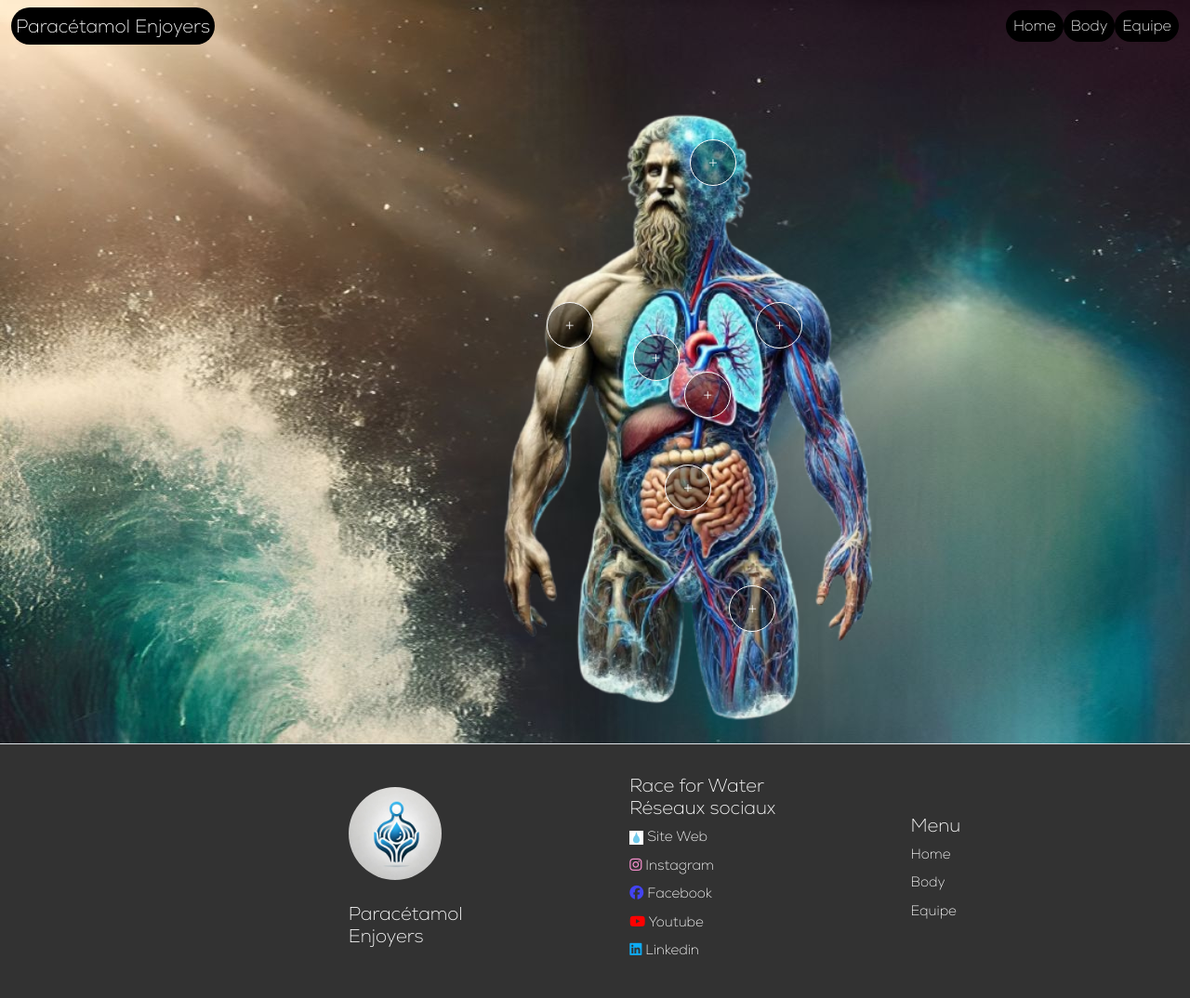
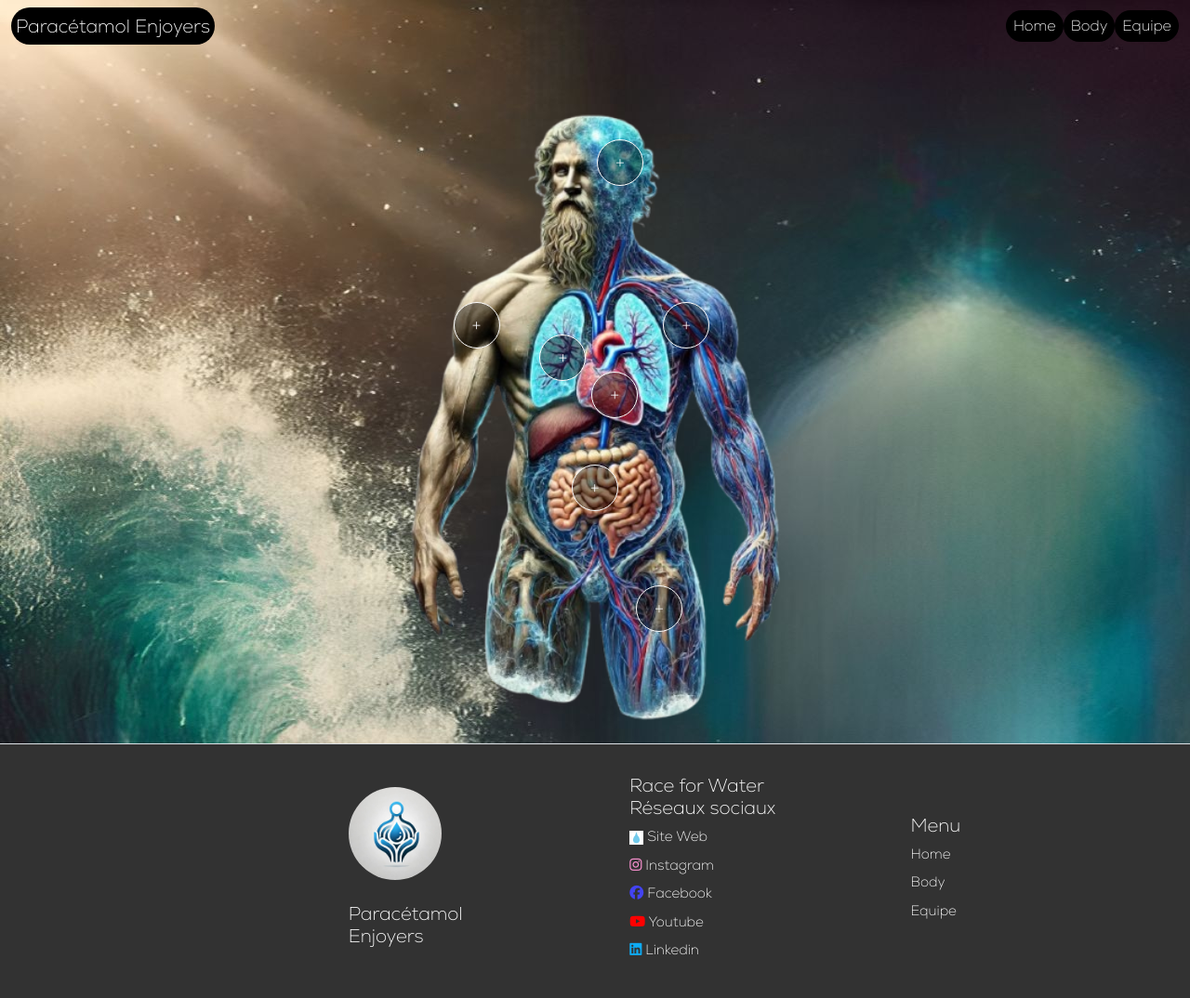
Before and after one commit to 12300238/NDI2024, a PHP site: page /body.php in a window 1280 px wide. Shown: the whole page at 93% size. Run offline with PHP 8.4, Linux system fonts and the light colour scheme.

Commit message:
potissionament dinamique de l'image du corp

```diff
--- a/body.php
+++ b/body.php
@@ -8,7 +8,7 @@
     require_once 'navbar.html';
 ?>
 
-<div class="bodypage">
+<span class="center"><div class="bodypage">
     <img class="body" src="images/body-image.png" alt="Corps humain">
 
     <button type="button" class="button btn-md" style="top: -650px; left: 230px" data-toggle="modal" data-target="#headModal">+</button>
@@ -130,7 +130,7 @@
             </div>
         </div>
     </div>
-</div>
+</div></span>
 
 <?php
     require_once 'footer.html';
--- a/css/body.css
+++ b/css/body.css
@@ -5,8 +5,12 @@
 .bodypage {
     position: relative;
     height: 50rem;
-    margin-left: 40%;
     background-color: transparent;
+}
+
+.center{
+    display: flex;
+    justify-content: center;
 }
 
 .body {
```
